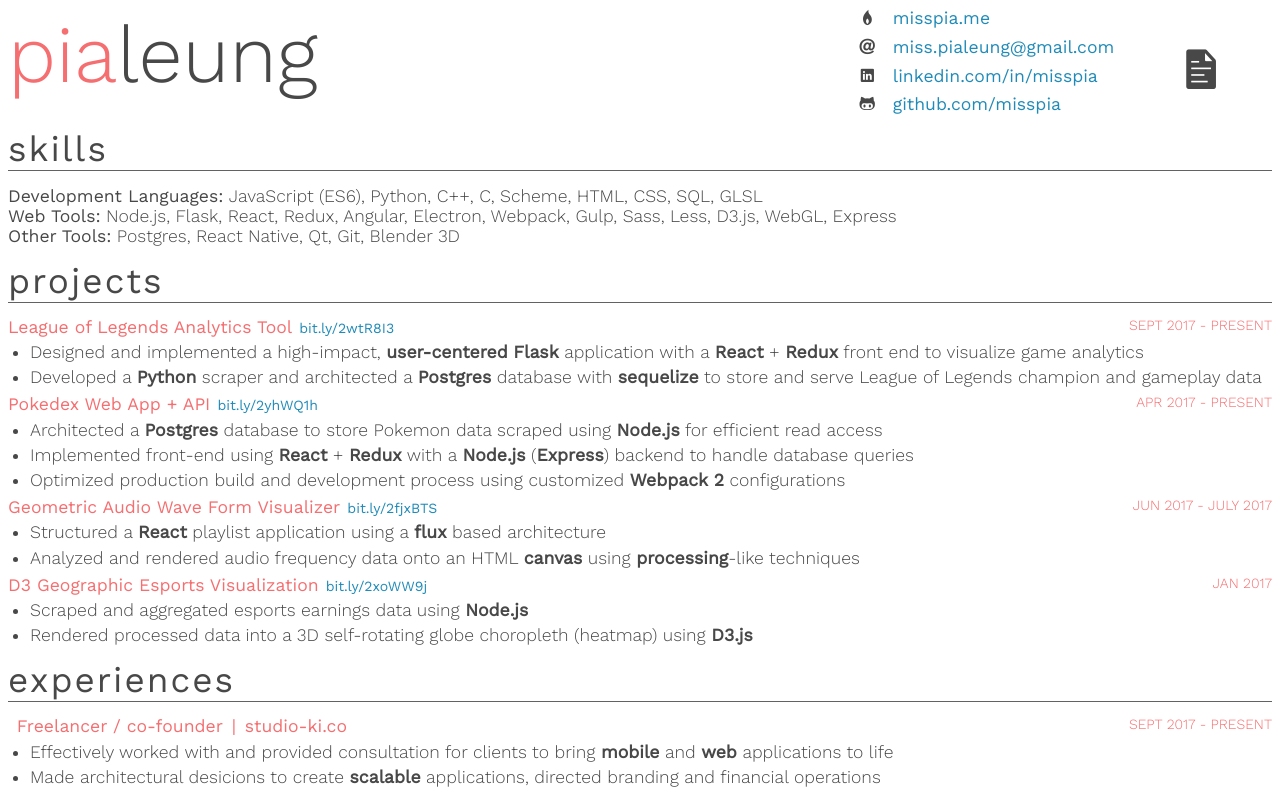
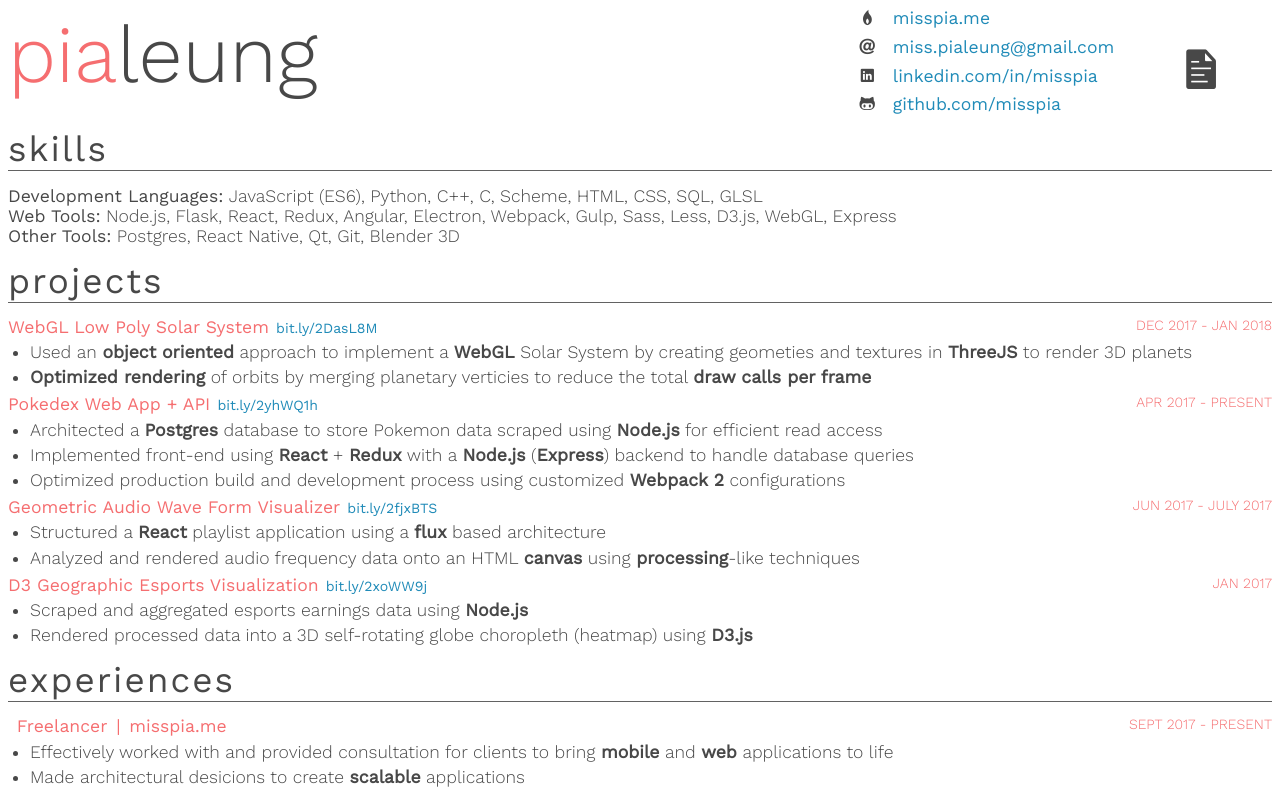
Before and after one commit to misspia/resume, a React app: page / in a window 1280 px wide. Shown: the top 795 px of the page. Built offline with nearby package versions, Linux system fonts and the light colour scheme.

Commit message:
add threejs ss project

```diff
--- a/src/education/metadata.js
+++ b/src/education/metadata.js
@@ -3,7 +3,7 @@ const Metadata = {
 	school: 'University of Waterloo',
 	program: 'Bachelor of Accounting and Finance',
 	class: '2018',
-	graduation: 'aug 2018'
+	graduation: 'april 2018'
 };
 
 export default Metadata;
--- a/src/experiences/metadata.js
+++ b/src/experiences/metadata.js
@@ -2,10 +2,10 @@ module.exports = {
 	title: 'experience',
 	experiences: [
 		{
-			title: 'Freelancer / co-founder',
+			title: 'Freelancer',
 			division: '',
-			company: 'studio-ki.co',
-			companySrc: 'http://studio-ki.co/',
+			company: 'misspia.me',
+			companySrc: 'http://misspia.me/',
 			startdate: 'sept 2017',
 			enddate: 'present',
 			descriptions: [
@@ -14,8 +14,7 @@ module.exports = {
 					to bring mobile and web applications to life
 				`,
 				`
-					Made architectural desicions to create scalable applications,
-					directed branding and financial operations
+					Made architectural desicions to create scalable applications
 				`
 			],
 			keywords: ['mobile', 'web', 'scalable' ]
@@ -26,7 +25,7 @@ module.exports = {
 			company: 'Thalmic Labs',
 			companySrc: 'https://www.thalmic.com/',
 			startdate: 'sept 2017',
-			enddate: 'present',
+			enddate: 'dec 2017',
 			descriptions: [
 				`
 					Reduced manufacturing process time by 33% by developing intuitive interfaces
--- a/src/projects/metadata.js
+++ b/src/projects/metadata.js
@@ -2,22 +2,21 @@ module.exports = {
 	title: 'projects',
 	projects: [
 		{
-			title: 'League of Legends Analytics Tool',
-			startdate: 'sept 2017',
-			enddate: 'present',
-			link: 'http://bit.ly/2wtR8I3',
-			linkDisplay: 'bit.ly/2wtR8I3',
+			title: 'WebGL Low Poly Solar System',
+			startdate: 'dec 2017',
+			enddate: 'jan 2018',
+			link: 'http://bit.ly/2DasL8M',
+			linkDisplay: 'bit.ly/2DasL8M',
 			descriptions: [
 			`
-				Designed and implemented a high-impact, user-centered Flask application with a
-				React + Redux front end to visualize game analytics
+				Used an object oriented approach to implement a WebGL Solar System by creating geometies
+				and textures in ThreeJS to render 3D planets
 			`,
 			`
-				Developed a Python scraper and architected a Postgres database with sequelize to store
-				and serve League of Legends champion and gameplay data
+				Optimized rendering of orbits by merging planetary verticies to reduce the total draw calls per frame
 			`
 			],
-			keywords: ['Flask', 'Python', 'Jupyter Notebook', 'sequelize', 'Postgres', 'React', 'Redux', 'user-centered']
+			keywords: ['object oriented', 'ThreeJS', 'WebGL', 'geometries and meshes', 'sequelize', 'Optimized rendering', 'draw calls per frame']
 		},
 		{
 			title: 'Pokedex Web App + API',
```
